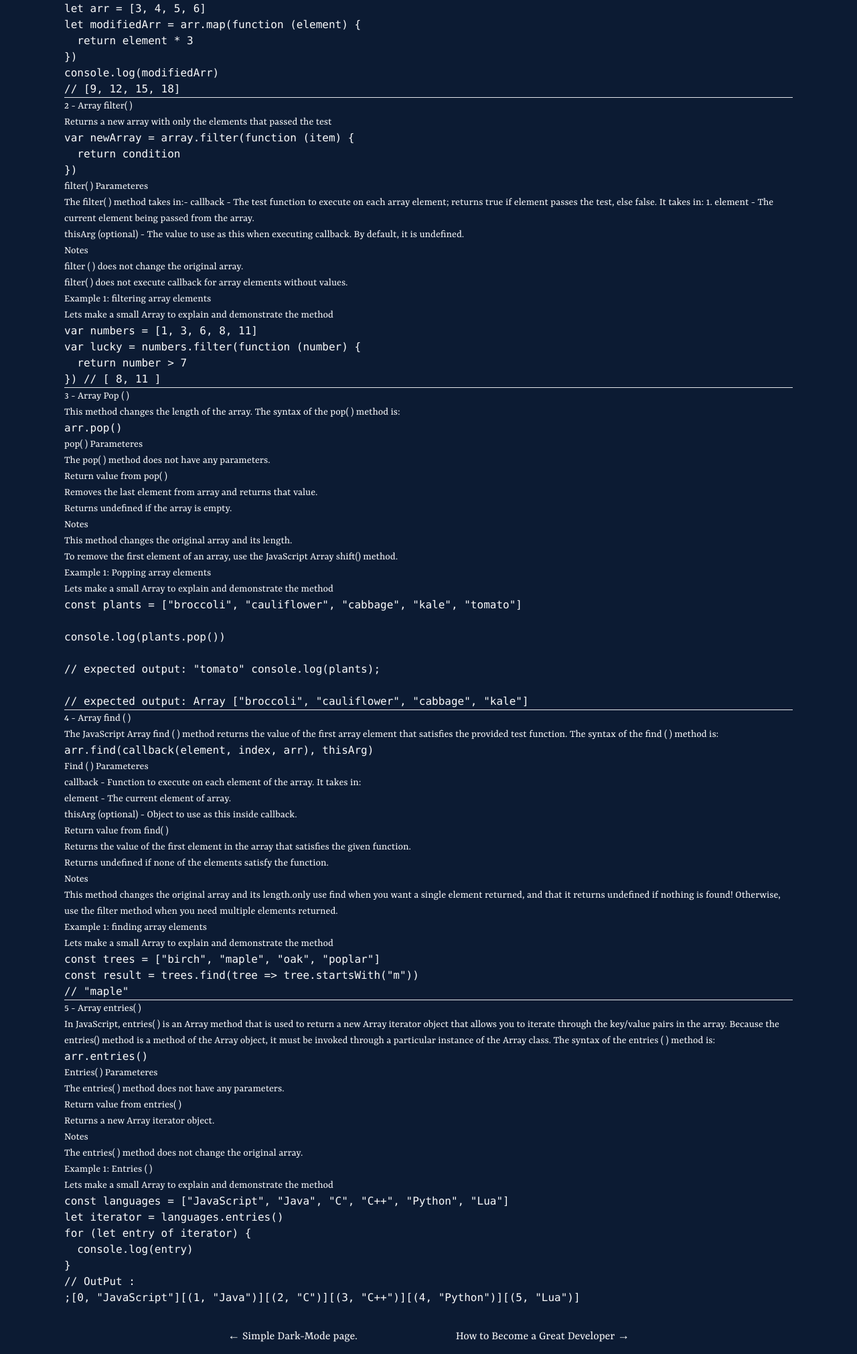
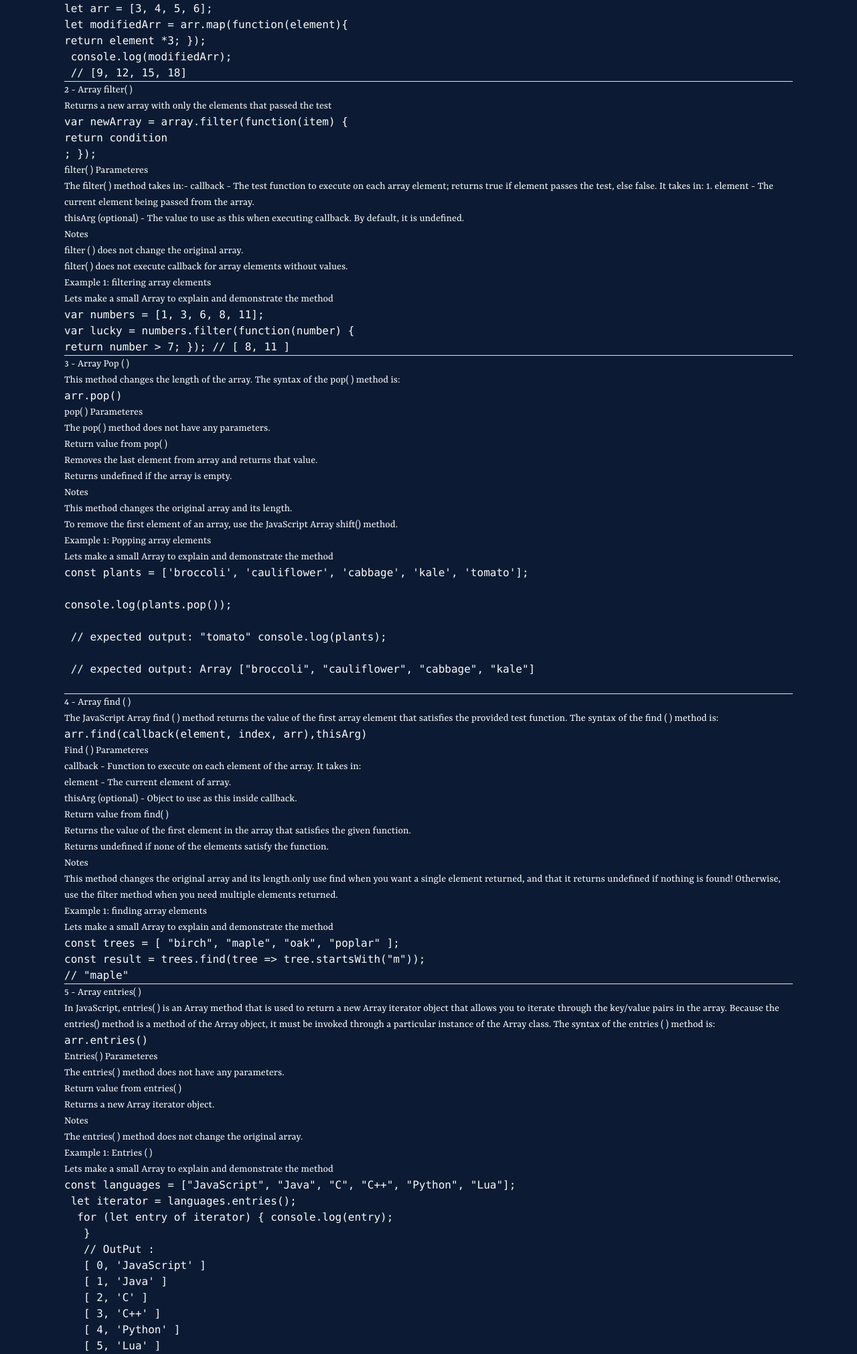
Before and after one commit to queen-raae/gtchakama-myblog, a Gatsby site: page /5-must-know-js-arr-methods in a window 1280 px wide. Shown: the part 1020-3041 px from the top of the page at 67% size. Built offline with nearby package versions, Linux system fonts and the light colour scheme; Gatsby itself is replaced by a stand-in of ours; some packages are replaced by stand-ins of ours; code samples lack their colours; a web font is replaced by a local one; what @tailwindcss/typography would draw is missing.

Commit message:
Update index.mdx

````diff
--- a/content/blog/5-must-know-js-arr-methods/index.mdx
+++ b/content/blog/5-must-know-js-arr-methods/index.mdx
@@ -1,30 +1,30 @@
 ---
 slug: 5-must-know-js-arr-methods
 date: 2021-05-15
-title: "5 Must Know JavaScript Array Methods"
-description: "In programming, an array is a collection of elements or items. Arrays store data as elements and retrieve them back when you need them."
-categories: ["10 min read ☕"]
+title: '5 Must Know JavaScript Array Methods'
+description: 'In programming, an array is a collection of elements or items. Arrays store data as elements and retrieve them back when you need them.'
+categories: ['10 min read ☕']
 keywords:
   [
-    "test",
-    "JavaScript array methods",
-    "Zim blogger",
-    "zim tech",
-    "techzim ",
-    "Arrays",
-    "map",
-    "filter",
-    "find",
-    "entries",
-    "pop",
-    "chakama",
-    "George Chakama",
-    "Functions",
-    "stack-overflow",
+    'test',
+    'JavaScript array methods',
+    'Zim blogger',
+    'zim tech',
+    'techzim ',
+    'Arrays',
+    'map',
+    'filter',
+    'find',
+    'entries',
+    'pop',
+    'chakama',
+    'George Chakama',
+    'Functions',
+    'stack-overflow',
   ]
-banner: "./jsarray.jpg"
+banner: './jsarray.jpg'
 published: true
-author: "George Chakama"
+author: 'George Chakama'
 ---
 
 Arrays are list-like objects whose prototype has methods to perform traversal and mutation operations. Neither the length of a JavaScript array nor the types of its elements are fixed. Since an array's length can change at any time, and data can be stored at non-contiguous locations in the array, JavaScript arrays are not guaranteed to be dense; this depends on how the programmer chooses to use them. In general, these are convenient characteristics; but if these features are not desirable for your particular use, you might consider using typed arrays.
@@ -45,7 +45,7 @@ Arrays are list-like objects whose prototype has methods to perform traversal an
 
 > This is one of my Favorite array methods. The map( ) method creates a new array populated with the results of calling a provided function on every element in the calling array. This method calls the provided function once for each element in an array, in order. It Returns a new array with elements as the return values from the callback function for each element.
 
-```js
+```
 arr.map(callback(currentValue), thisArg)
 ```
 
@@ -65,12 +65,11 @@ The map( ) method takes in:- callback - The function called for every array elem
 
 Lets make a small Array to explain and demonstrate the method
 
-```js
-let arr = [3, 4, 5, 6]
-let modifiedArr = arr.map(function (element) {
-  return element * 3
-})
-console.log(modifiedArr)
+```
+let arr = [3, 4, 5, 6];
+let modifiedArr = arr.map(function(element){
+return element *3; });
+ console.log(modifiedArr);
  // [9, 12, 15, 18]
 ```
 
@@ -80,10 +79,10 @@ console.log(modifiedArr)
 
 - Returns a new array with only the elements that passed the test
 
-```js
-var newArray = array.filter(function (item) {
+```
+var newArray = array.filter(function(item) {
 return condition
-})
+; });
 ```
 
 ### filter( ) Parameteres
@@ -101,11 +100,10 @@ The filter( ) method takes in:- callback - The test function to execute on each
 
 Lets make a small Array to explain and demonstrate the method
 
-```js
-var numbers = [1, 3, 6, 8, 11]
-var lucky = numbers.filter(function (number) {
-  return number > 7
-}) // [ 8, 11 ]
+```
+var numbers = [1, 3, 6, 8, 11];
+var lucky = numbers.filter(function(number) {
+return number > 7; }); // [ 8, 11 ]
 ```
 
 ---
@@ -114,7 +112,7 @@ var lucky = numbers.filter(function (number) {
 
 This method changes the length of the array. The syntax of the pop( ) method is:
 
-```js
+```
 arr.pop()
 ```
 
@@ -136,14 +134,15 @@ arr.pop()
 
 Lets make a small Array to explain and demonstrate the method
 
-```js
-const plants = ["broccoli", "cauliflower", "cabbage", "kale", "tomato"]
+```
+const plants = ['broccoli', 'cauliflower', 'cabbage', 'kale', 'tomato'];
 
-console.log(plants.pop())
+console.log(plants.pop());
 
  // expected output: "tomato" console.log(plants);
 
  // expected output: Array ["broccoli", "cauliflower", "cabbage", "kale"]
+
 ```
 
 ---
@@ -152,8 +151,8 @@ console.log(plants.pop())
 
 The JavaScript Array find ( ) method returns the value of the first array element that satisfies the provided test function. The syntax of the find ( ) method is:
 
-```js
-arr.find(callback(element, index, arr), thisArg)
+```
+arr.find(callback(element, index, arr),thisArg)
 ```
 
 ### Find ( ) Parameteres
@@ -177,9 +176,9 @@ arr.find(callback(element, index, arr), thisArg)
 
 Lets make a small Array to explain and demonstrate the method
 
-```js
-const trees = ["birch", "maple", "oak", "poplar"]
-const result = trees.find(tree => tree.startsWith("m"))
+```
+const trees = [ "birch", "maple", "oak", "poplar" ];
+const result = trees.find(tree => tree.startsWith("m"));
 // "maple"
 ```
 
@@ -189,7 +188,7 @@ const result = trees.find(tree => tree.startsWith("m"))
 
 In JavaScript, entries( ) is an Array method that is used to return a new Array iterator object that allows you to iterate through the key/value pairs in the array. Because the entries() method is a method of the Array object, it must be invoked through a particular instance of the Array class. The syntax of the entries ( ) method is:
 
-```js
+```
 arr.entries()
 ```
 
@@ -209,12 +208,17 @@ arr.entries()
 
 Lets make a small Array to explain and demonstrate the method
 
-```js
-const languages = ["JavaScript", "Java", "C", "C++", "Python", "Lua"]
-let iterator = languages.entries()
-for (let entry of iterator) {
-  console.log(entry)
+```
+const languages = ["JavaScript", "Java", "C", "C++", "Python", "Lua"];
+ let iterator = languages.entries();
+  for (let entry of iterator) { console.log(entry);
    }
    // OutPut :
-;[0, "JavaScript"][(1, "Java")][(2, "C")][(3, "C++")][(4, "Python")][(5, "Lua")]
+   [ 0, 'JavaScript' ]
+   [ 1, 'Java' ]
+   [ 2, 'C' ]
+   [ 3, 'C++' ]
+   [ 4, 'Python' ]
+   [ 5, 'Lua' ]
+
 ```
````
Lines whose indentation alone changed are shown as unchanged.
